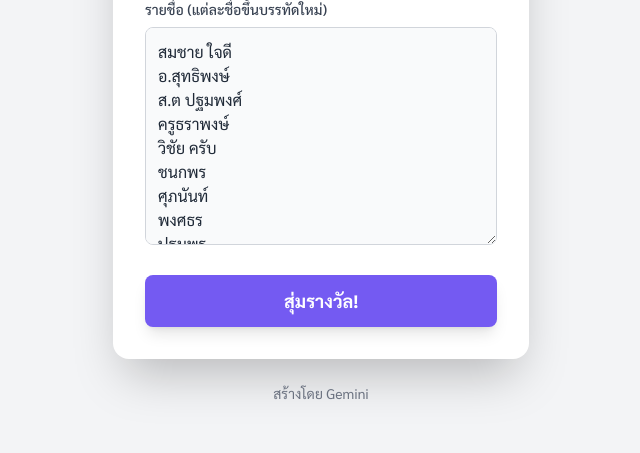
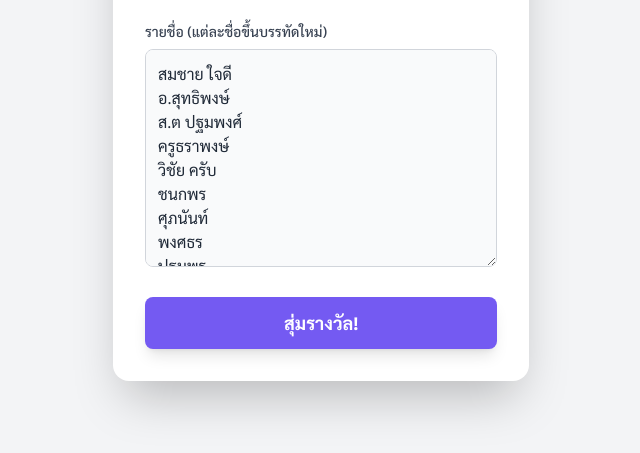
Before and after one commit to EPICCODING17/random-winner-app, a plain HTML site: page index.html in a window 1280 px wide. Shown: the part 261-714 px from the top of the page, without its empty margins (319-959 px from the left). Drawn offline with nearby package versions, Linux system fonts and the light colour scheme.

Commit message:
Update index.html

```diff
--- a/index.html
+++ b/index.html
@@ -132,9 +132,6 @@ Charnnarong
             </div>
 
         </div>
-        <footer class="text-center mt-6 text-gray-500 dark:text-gray-400 text-sm">
-            <p>สร้างโดย Gemini</p>
-        </footer>
     </div>
 
     <!-- Error Modal -->
```
